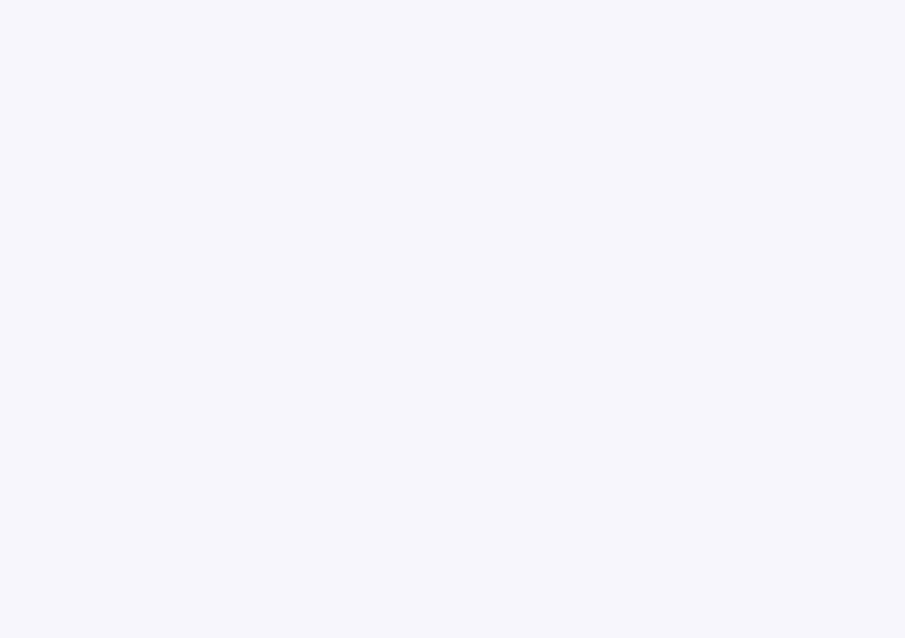
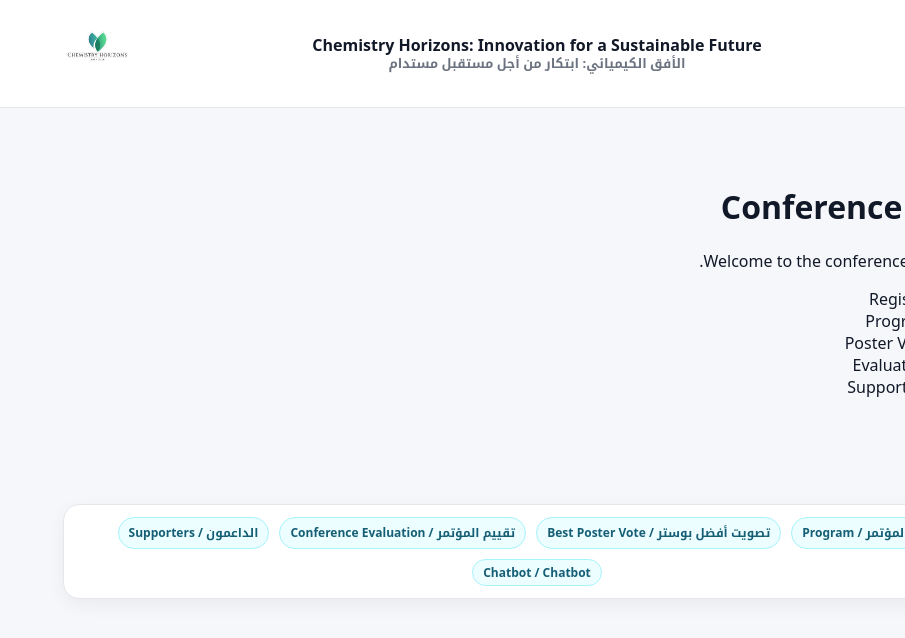
Before and after one commit to barham75/conference-site-next, a Next.js app: page / in a window 1280 px wide. Before the commit this address had no page. Shown: the top 638 px of the page, without its empty margins (375-1280 px from the left). Built offline with nearby package versions, Linux system fonts and the light colour scheme.

Commit message:
fix home page not found

```diff
--- a/src/app/page.tsx
+++ b/src/app/page.tsx
@@ -1,5 +1,16 @@
-import { redirect } from "next/navigation";
+export default function HomePage() {
+  return (
+    <main style={{ padding: 40 }}>
+      <h1>Conference Site</h1>
+      <p>Welcome to the conference website.</p>
 
-export default function Home() {
-  redirect("/register");
+      <ul>
+        <li><a href="/register">Register</a></li>
+        <li><a href="/program">Program</a></li>
+        <li><a href="/poster-vote">Poster Vote</a></li>
+        <li><a href="/evaluation">Evaluation</a></li>
+        <li><a href="/supporters">Supporters</a></li>
+      </ul>
+    </main>
+  );
 }
```
